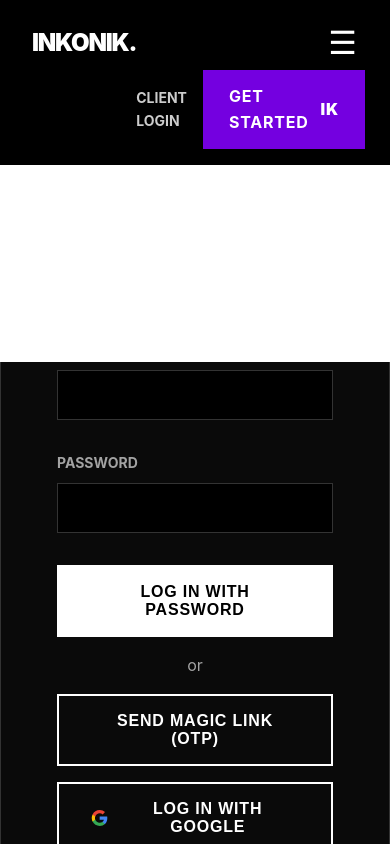
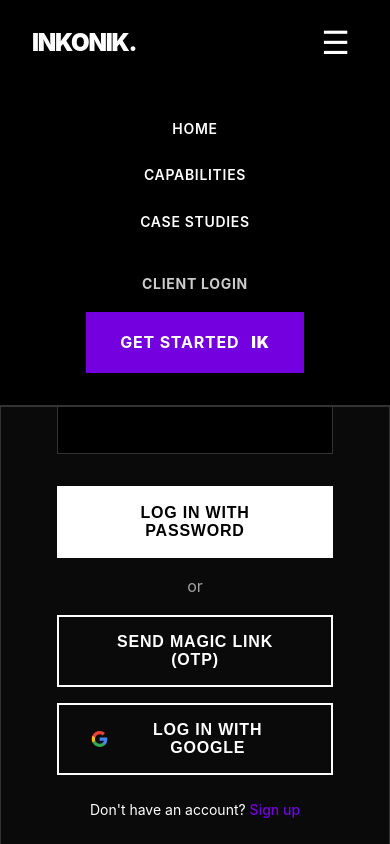
Before and after one commit to INFUNDER/INKONIK, a React (Vite) app: page /login in a window 390 px wide. Shown: the top 844 px of the page. Built offline with nearby package versions, Linux system fonts and the light colour scheme.

Commit message:
Fix Admin, Dashboard, and Mobile Navbar for Dark Mode

```diff
--- a/src/components/Navbar.jsx
+++ b/src/components/Navbar.jsx
@@ -29,6 +29,21 @@ export default function Navbar() {
           <Link to="/" onClick={() => setIsMenuOpen(false)}>Home</Link>
           <Link to="/#capabilities" onClick={() => setIsMenuOpen(false)}>Capabilities</Link>
           <Link to="/#case-studies" onClick={() => setIsMenuOpen(false)}>Case Studies</Link>
+
+          {/* Mobile CTA (Hidden on desktop via CSS, or just standard flex on mobile) */}
+          <div className="mobile-cta" style={{ display: 'flex', flexDirection: 'column', gap: '1rem', marginTop: '1rem' }}>
+            {user ? (
+              <>
+                {isAdmin && <Link to="/admin" style={{ color: 'var(--accent-color)', fontWeight: '700', textTransform: 'uppercase' }} onClick={() => setIsMenuOpen(false)}>Admin Console</Link>}
+                <Link to="/dashboard" className="btn btn-primary" style={{ backgroundColor: 'white', color: 'black' }} onClick={() => setIsMenuOpen(false)}>Portal <span className="ik-mark">IK</span></Link>
+              </>
+            ) : (
+              <>
+                <Link to="/login" style={{ color: '#ccc', fontWeight: '700', textTransform: 'uppercase' }} onClick={() => setIsMenuOpen(false)}>Client Login</Link>
+                <Link to="/signup" className="btn btn-primary" style={{ backgroundColor: 'var(--accent-color)', color: 'white', borderColor: 'var(--accent-color)' }} onClick={() => setIsMenuOpen(false)}>Get Started <span className="ik-mark" style={{ color: 'white' }}>IK</span></Link>
+              </>
+            )}
+          </div>
         </nav>
 
         <div className="desktop-cta" style={{ gridColumn: '3', justifySelf: 'end', display: 'flex', gap: '1rem', alignItems: 'center' }}>
--- a/src/index.css
+++ b/src/index.css
@@ -248,6 +248,10 @@ a {
   letter-spacing: 0.05em;
 }
 
+.mobile-cta {
+  display: none !important;
+}
+
 @media (max-width: 768px) {
   .hero-title {
     font-size: 3rem;
@@ -277,15 +281,24 @@ a {
     top: 100%;
     left: 0;
     right: 0;
-    background: white;
+    background: var(--bg-main);
     padding: 2rem;
-    border-bottom: 2px solid var(--primary-color);
+    border-bottom: 2px solid var(--border-color);
     z-index: 50;
     text-align: center;
+    gap: 1.5rem;
   }
 
   .nav-links.open {
     display: flex;
+  }
+
+  .desktop-cta {
+    display: none !important;
+  }
+
+  .mobile-cta {
+    display: flex !important;
   }
 
   .flex-wrap-mobile {
--- a/src/pages/Admin.jsx
+++ b/src/pages/Admin.jsx
@@ -44,7 +44,7 @@ export default function Admin() {
         {/* Leads Section */}
         <section className="animate-fade-in-up delay-100">
           <h2 style={{ fontSize: '1.5rem', fontWeight: 'bold', marginBottom: '1.5rem' }}>Incoming Leads</h2>
-          <div style={{ background: 'white', borderRadius: '12px', boxShadow: '0 4px 6px rgba(0,0,0,0.05)', overflowX: 'auto', border: '1px solid var(--border-color)' }}>
+          <div className="enterprise-card" style={{ padding: '0', background: 'var(--bg-secondary)', overflowX: 'auto', border: '1px solid var(--border-color)' }}>
             <table style={{ width: '100%', borderCollapse: 'collapse', textAlign: 'left', minWidth: '600px' }}>
               <thead>
                 <tr style={{ borderBottom: '1px solid var(--border-color)', backgroundColor: 'var(--bg-secondary)' }}>
@@ -77,7 +77,7 @@ export default function Admin() {
         {/* Projects Section */}
         <section className="animate-fade-in-up delay-200">
           <h2 style={{ fontSize: '1.5rem', fontWeight: 'bold', marginBottom: '1.5rem' }}>Client Projects</h2>
-          <div style={{ background: 'white', padding: '2rem', borderRadius: '12px', boxShadow: '0 4px 6px rgba(0,0,0,0.05)', border: '1px solid var(--border-color)' }}>
+          <div className="enterprise-card" style={{ background: 'var(--bg-secondary)', padding: '2rem', border: '1px solid var(--border-color)' }}>
             <p style={{ color: 'var(--text-muted)', marginBottom: '2rem', fontSize: '0.95rem' }}>To assign a new project to a client, you currently need to use the Supabase SQL editor or Table editor. Status updates will be built here in the future.</p>
             <div style={{ display: 'grid', gridTemplateColumns: 'repeat(auto-fit, minmax(280px, 1fr))', gap: '1.5rem' }}>
               {projects.length === 0 ? (
--- a/src/pages/Dashboard.jsx
+++ b/src/pages/Dashboard.jsx
@@ -41,7 +41,7 @@ export default function Dashboard() {
         <button onClick={signOut} className="btn btn-outline">Log Out</button>
       </div>
 
-      <div style={{ background: 'white', padding: '2rem', borderRadius: '8px', boxShadow: '0 4px 6px rgba(0,0,0,0.05)' }}>
+      <div className="enterprise-card" style={{ background: 'var(--bg-secondary)', padding: '2rem', border: '1px solid var(--border-color)' }}>
         <h2 style={{ fontSize: '1.5rem', marginBottom: '1rem' }}>
           Welcome back, {user.user_metadata?.full_name || user.email}!
         </h2>
```
